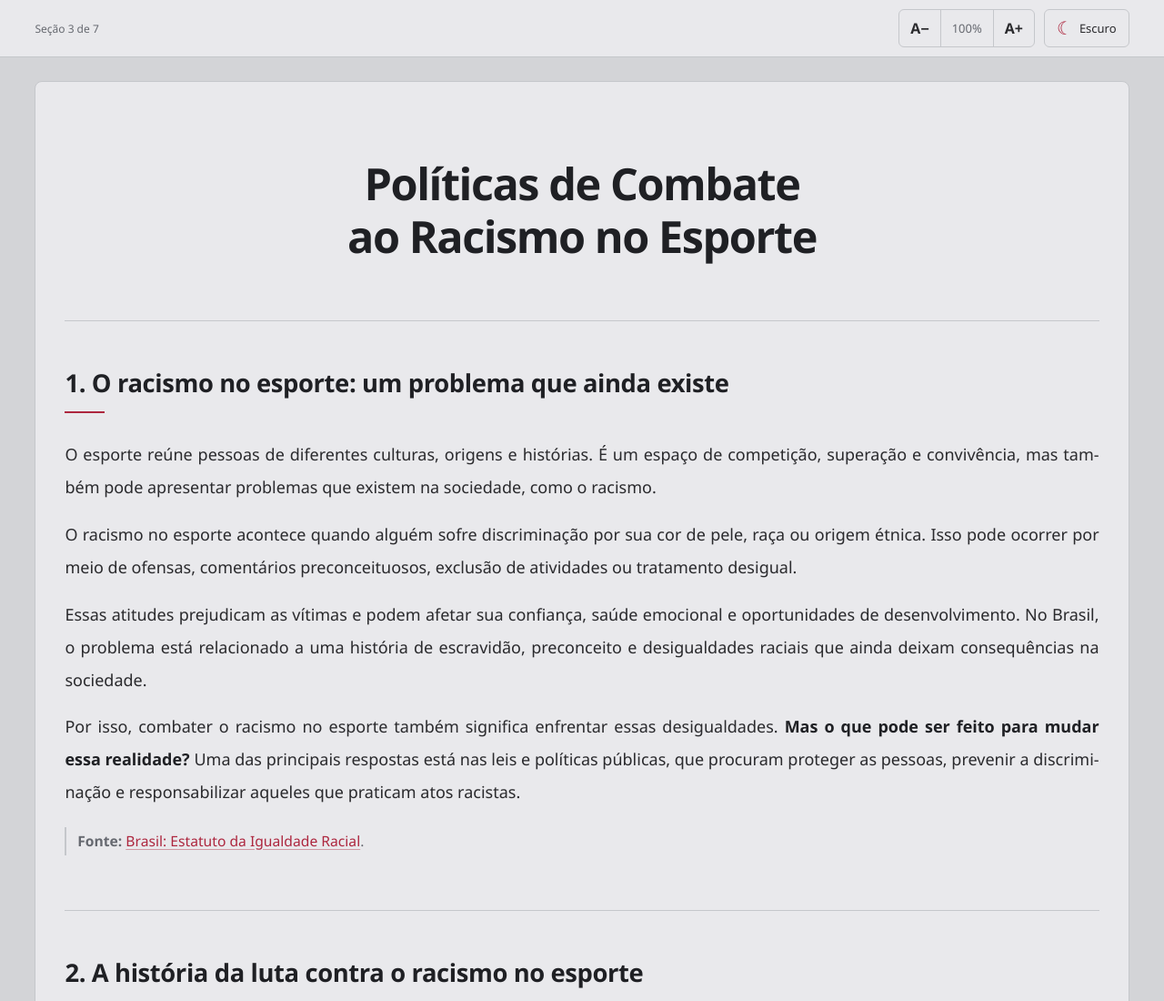
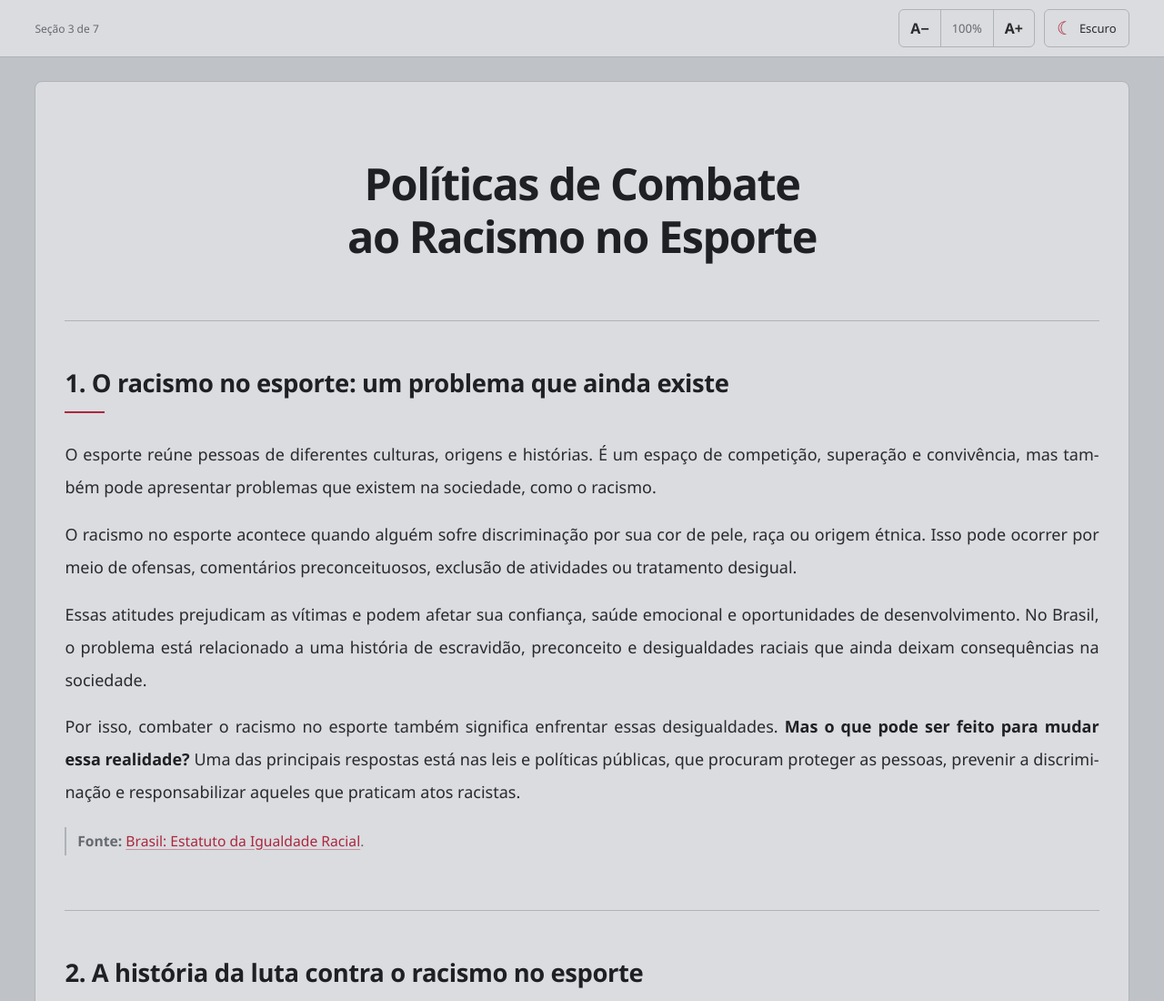
Before and after one commit to henriqueocampospinarello-bot/politics, a plain HTML site: page index.html in a window 1280 px wide. Shown: the top 1100 px of the page at 91% size. Drawn offline with Linux system fonts and the light colour scheme.

Commit message:
Ajustar tema claro para cinza visível

```diff
--- a/index.html
+++ b/index.html
@@ -5,16 +5,16 @@
 <head>
 <meta charset="utf-8"/>
 <meta content="width=device-width, initial-scale=1" name="viewport"/>
-<meta content="#d3d4d7" name="theme-color"/>
+<meta content="#bfc2c6" name="theme-color"/>
 <meta content="Pesquisa de Educação Física sobre políticas de combate ao racismo no esporte e legislação brasileira." name="description"/>
 <title>Políticas de Combate ao Racismo no Esporte</title>
 <style>/* Layout editorial leve: leitura longa com hierarquia visual discreta. */
 :root {
   color-scheme: light;
-  --bg: #d3d4d7; --paper: #e9e9ec; --muted: #dfe0e3;
+  --bg: #bfc2c6; --paper: #dadcdf; --muted: #cfd1d5;
   --ink: #2a2a2d; --heading: #1f2024; --secondary: #666970;
-  --border: #c5c7cb; --accent: #ad263e; --accent-hover: #871a30;
-  --control: #e9e9ec; --reader-scale: 1; --base-size: 18px;
+  --border: #afb2b7; --accent: #ad263e; --accent-hover: #871a30;
+  --control: #dadcdf; --reader-scale: 1; --base-size: 18px;
 }
 :root[data-theme="escuro"] {
   color-scheme: dark;
@@ -160,7 +160,7 @@ button:focus-visible, a:focus-visible { outline: 2px solid var(--accent); outlin
     themeLabel.textContent = dark ? 'Cinza' : 'Escuro';
     buttons.theme.setAttribute('aria-label', dark ? 'Ativar tema cinza' : 'Ativar tema escuro');
     buttons.theme.setAttribute('aria-pressed', String(dark));
-    themeMeta.setAttribute('content', dark ? '#1b1b1e' : '#d3d4d7');
+    themeMeta.setAttribute('content', dark ? '#1b1b1e' : '#bfc2c6');
     if (persist) setSetting(KEYS.theme, dark ? 'escuro' : 'claro');
   };
   let scale = parseFloat(getSetting(KEYS.scale) || '1');
```
